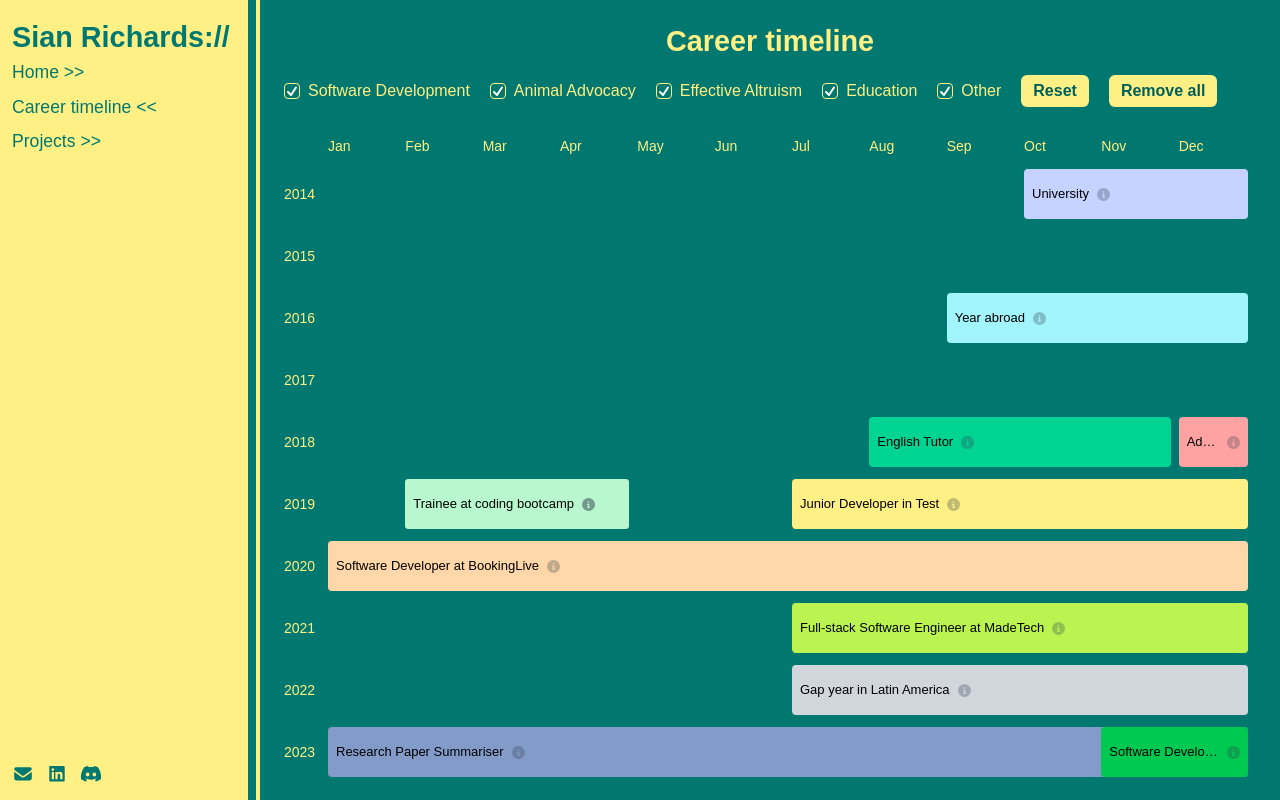
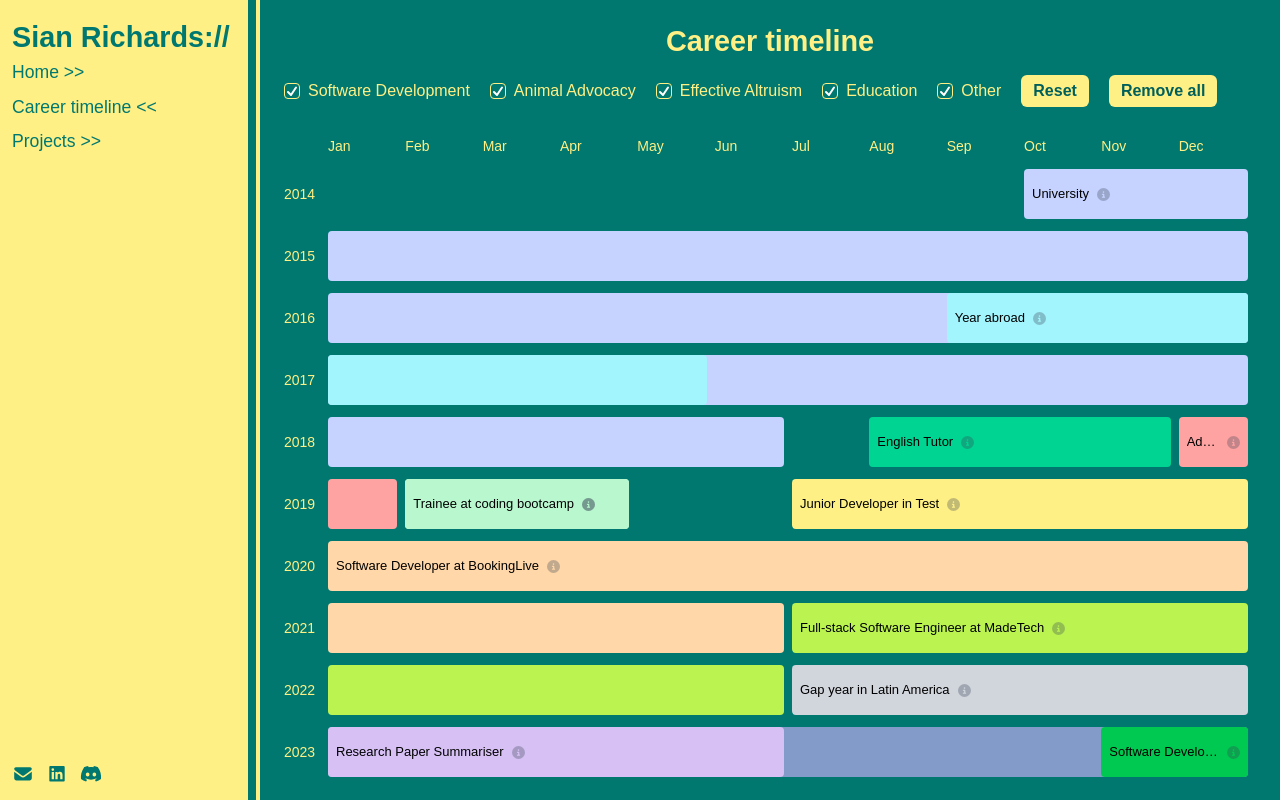
Before and after one commit to SianRichards/sr-ra, a React (Vite) app: page /#/career-timeline in a window 1280 px wide. Built offline with nearby package versions, Linux system fonts and the light colour scheme; a web font is replaced by a local one.

Commit message:
inline style for timelinebar rather than tailwind

```diff
--- a/src/routes/Timeline.tsx
+++ b/src/routes/Timeline.tsx
@@ -103,7 +103,7 @@ const Timeline = () => {
     );
   };
 
-  const TimelineBar = ({
+const TimelineBar = ({
     bgColor,
     rowStart,
     colStart,
@@ -121,11 +121,13 @@ const Timeline = () => {
         className={clsx(
           "rounded-sm ml-2",
           bgColor,
-          `row-start-${rowStart}`,
-          `col-start-${colStart}`,
-          `col-end-${colEnd}`,
           conditionalClass,
         )}
+        style={{
+          gridRowStart: rowStart,
+          gridColumnStart: colStart,
+          gridColumnEnd: colEnd,
+        }}
       />
     );
   };
```
